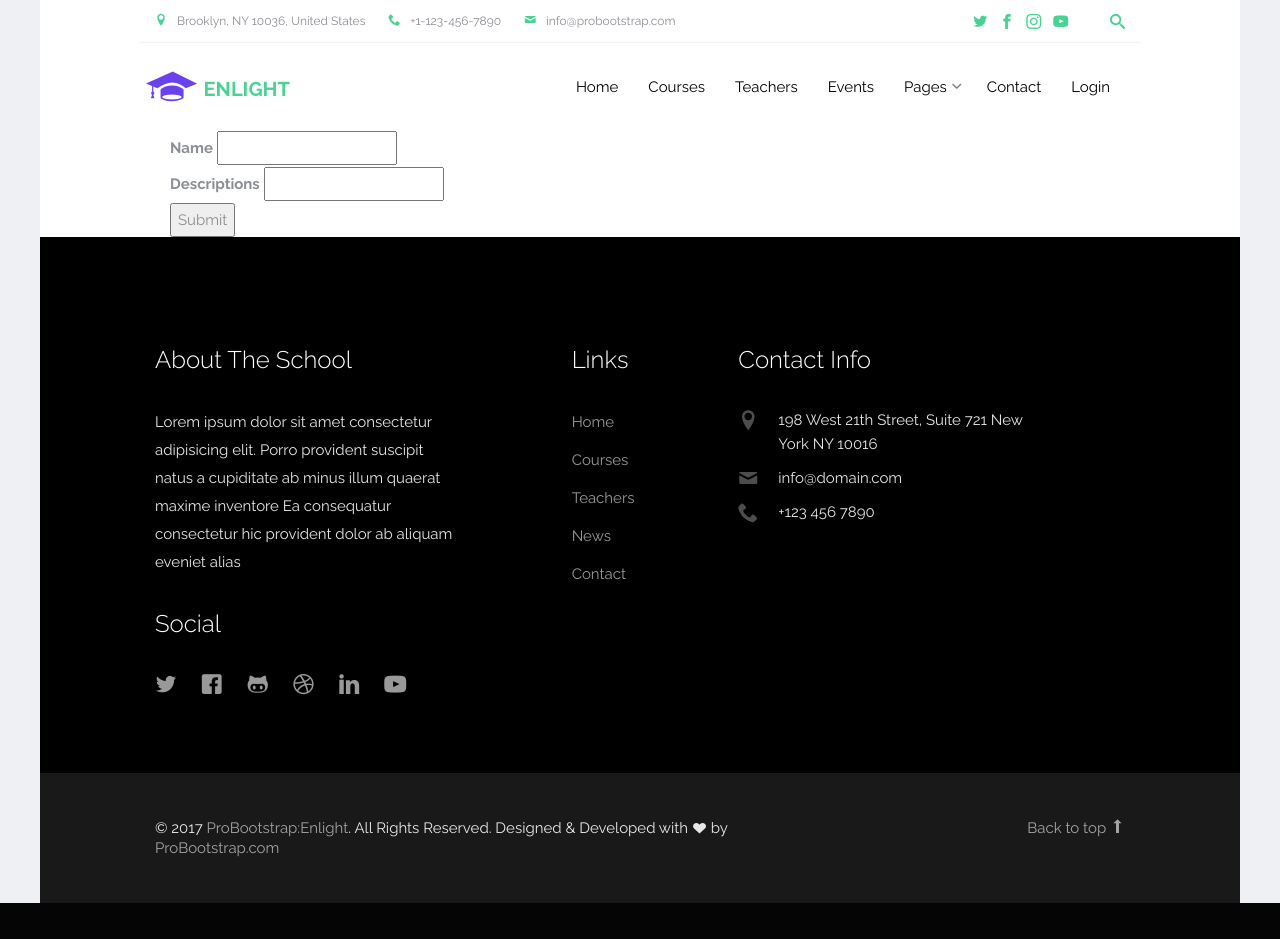
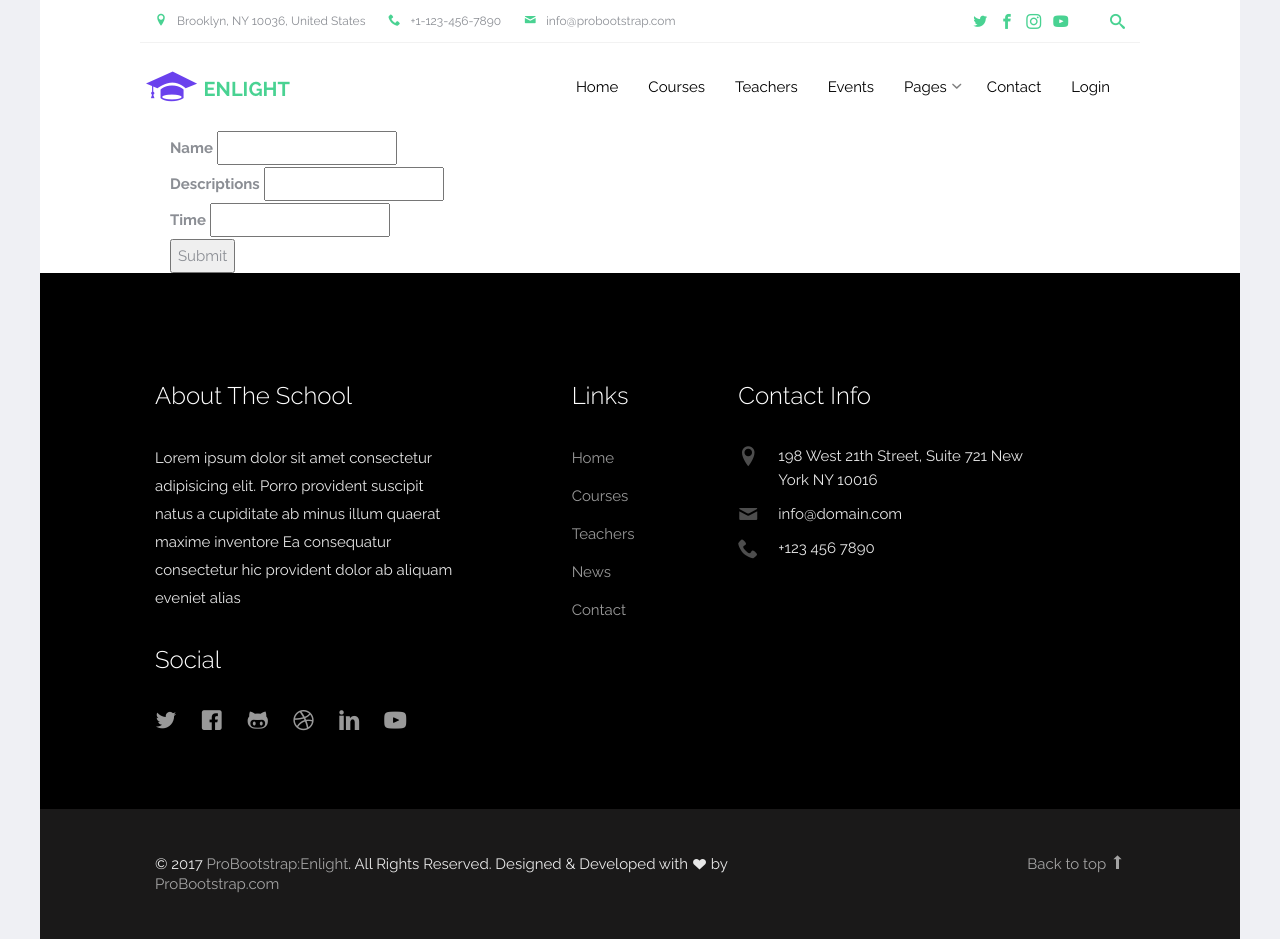
Before and after one commit to Amaaan09/WebDev_Project, a Django app: page /eventsLand/new_project in a window 1280 px wide. Before the commit the page ends 903 px from the top, so only its background shows below. Run offline with Django 4.2, Linux system fonts and the light colour scheme; some libraries are stand-ins or nearby versions; some web fonts are replaced.

Commit message:
Minor Changes
Added time for Events,
Made the forms better looking

```diff
--- a/events/models.py
+++ b/events/models.py
@@ -5,6 +5,7 @@ from django.db import models
 class Projects(models.Model):
     name = models.CharField(max_length=100)
     desc = models.CharField(max_length=400)
+    time = models.CharField(max_length=100, null=True)
 
     def __str__(self):
         return self.name
--- a/templates/events_crud/eventsLand.html
+++ b/templates/events_crud/eventsLand.html
@@ -62,8 +62,8 @@
                 <h3>{{i.name}}</h3>
                 <p>{{i.desc}}</p>
                 <p>
-                <span class="probootstrap-date"><i class="icon-calendar"></i>You decide when</span>
-                <span class="probootstrap-location"><i class="icon-location2"></i>Video Call</span>
+                <span class="probootstrap-date"><i class="icon-calendar"></i>{{i.time}}</span>
+                <span class="probootstrap-location"><i class="icon-location2"></i>Online</span>
                 </p>
                 <button id="myBtn" class="btn btn-primary" >Sign Up</button>
             </div>
--- a/templates/events_crud/eventsNew.html
+++ b/templates/events_crud/eventsNew.html
@@ -15,6 +15,9 @@
             <label>Descriptions</label>
             {% render_field form.desc %}
             <br>
+            <label>Time</label>
+            {% render_field form.time %}
+            <br>
             <button type="submit">Submit</button>
 
         </form>
```
Also changed, not shown: db.sqlite3, events/migrations/0003_projects_time.py (added).
